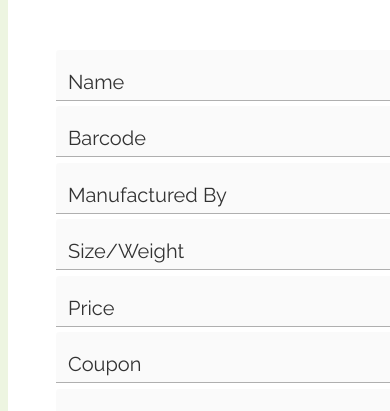
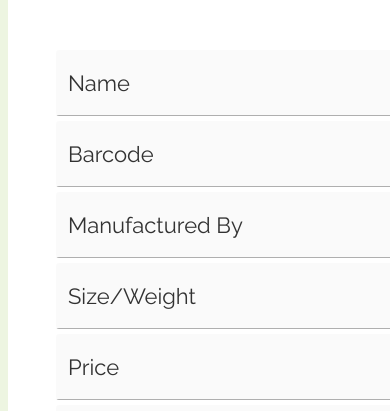
Before and after one commit to msmcsd/price-is-right, a React (Create React App) app: page /additem in a window 390 px wide. Shown: the part 413-824 px from the top of the page. Built offline with nearby package versions, Linux system fonts and the light colour scheme.

Commit message:
Frontend: Increase input fiels height in mobile

```diff
--- a/src/components/ManageItem.tsx
+++ b/src/components/ManageItem.tsx
@@ -110,7 +110,7 @@ const ManageItem = () => {
       <ProductPhoto url={imageURL} description={name} />
       <div className="product-details">
         <form onSubmit={handleAddItem}>
-          <div className="container" style={{height: "500px"}}>
+          <div className="container">
             <InputField label="Name" required
                         handleChange={(e: React.FormEvent<HTMLInputElement>) => setName(e.currentTarget.value as string)}
                         value={name}
--- a/src/css/ItemCard.css
+++ b/src/css/ItemCard.css
@@ -21,15 +21,6 @@ img {
   background-color: white;
   border-radius: 5px;
   /* left: 50px; */
-}
-
-@media all and (max-width: 768px) {
-  .product {
-      display: flex;
-      flex-direction: column;
-      gap: 20px;
-      border-radius: 5px;
-    }
 }
 
 .photo-container {
@@ -72,6 +63,7 @@ img {
   /* width: 200px; */
   margin-left: 0px;
   padding-left: 0px;
+  gap: 5px;
 }
 
 .inp {
@@ -96,12 +88,6 @@ img {
   pointer-events: none;
 }
 
-@media all and (max-width: 768px) {
-  .inp .label {
-    font-size: 20px;
-  }
-}
-
 .inp input {
   -webkit-appearance: none;
   -moz-appearance: none;
@@ -110,7 +96,6 @@ img {
   border: 0;
   font-family: inherit;
   padding: 16px 12px 0 12px;
-  height: 56px;
   font-size: 16px;
   font-weight: 400;
   background: rgba(0, 0, 0, 0.02);
@@ -155,3 +140,20 @@ img {
   transform: scaleX(1);
   transition: all 0.1s ease;
 }
+
+@media all and (max-width: 768px) {
+  .product {
+    display: flex;
+    flex-direction: column;
+    gap: 20px;
+    border-radius: 5px;
+  }
+
+  .inp .label {
+    font-size: 22px;
+  }
+
+  .inp input {
+    height: 50px;
+  }
+}
```
